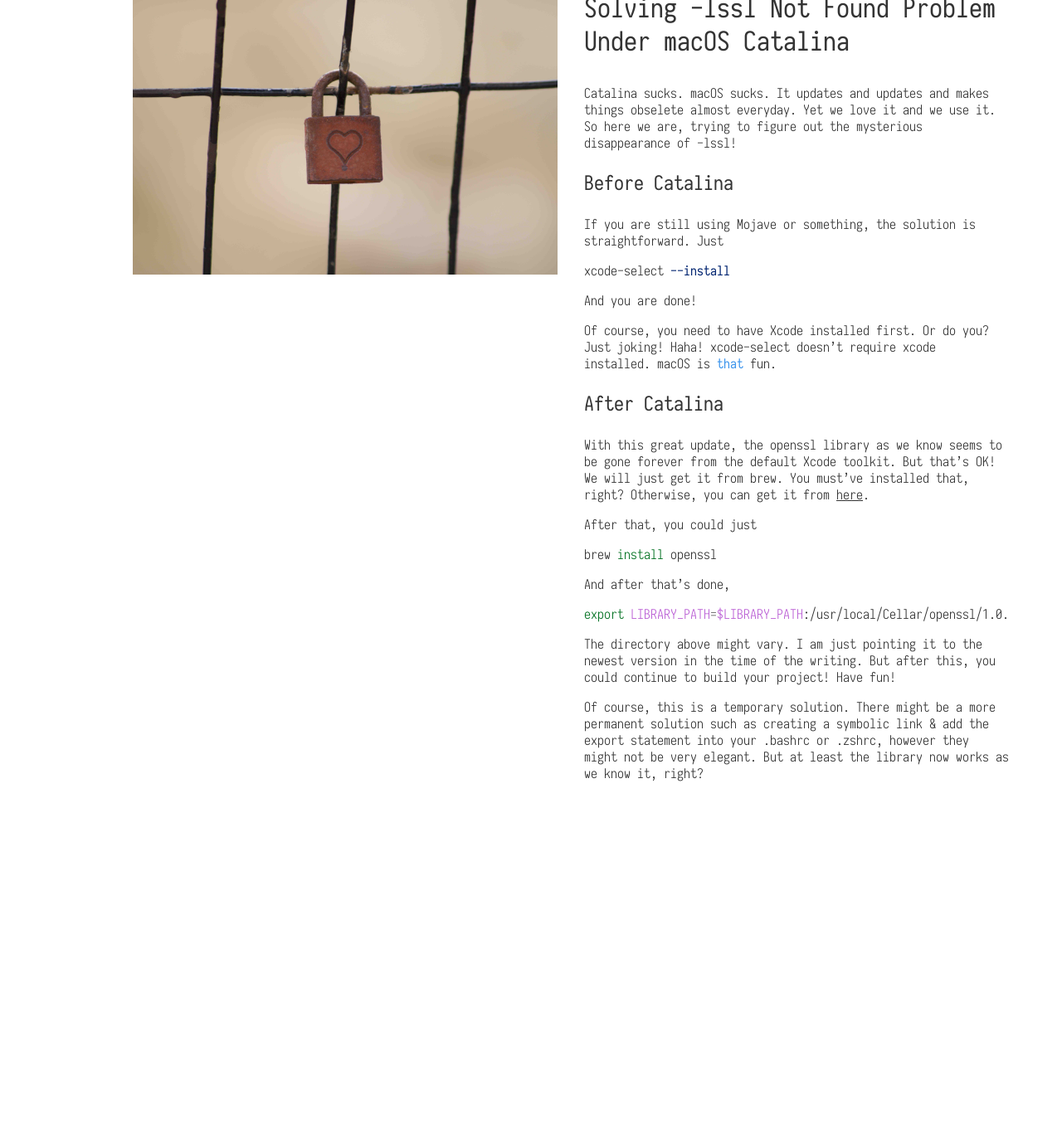
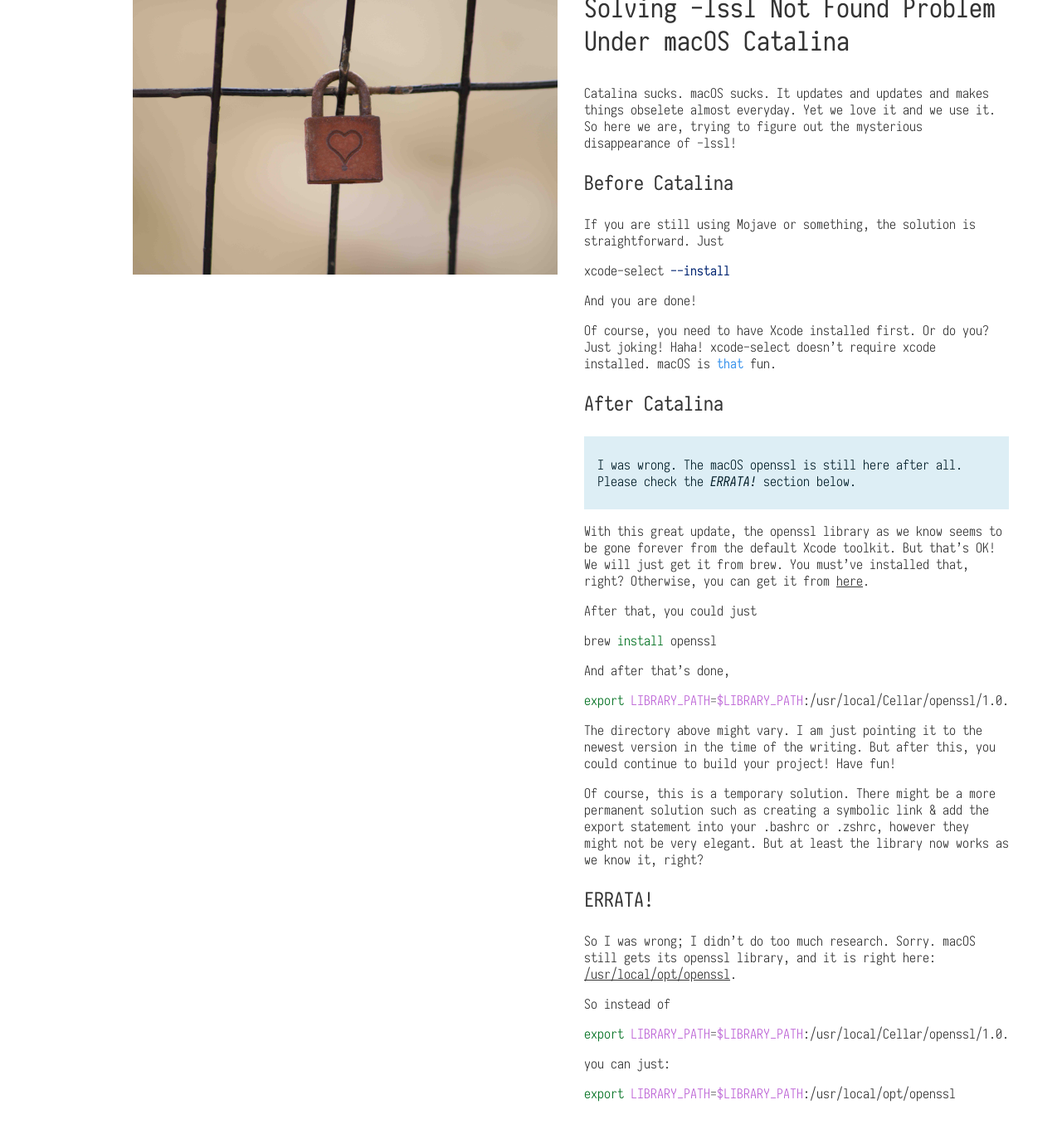
Before and after one commit to 42yeah/EoS, a Jekyll site: the page built from _posts/2019-12-23-macos-openssl.md, in a window 1280 px wide and 1400 px high, scrolled down 253 px. Shown: the top 1367 px of the window at 83% size. Built offline with Jekyll 4.4.1, drawn with Linux system fonts in a browser that asks for light colours; a script that is not in the unit is left out; before the commit the page ends 1275 px from its top, so only the background shows below that.

Commit message:
2019-12-25

````diff
--- a/_posts/2019-12-23-macos-openssl.md
+++ b/_posts/2019-12-23-macos-openssl.md
@@ -20,6 +20,8 @@ Of course, you need to have `Xcode` installed first. Or do you? Just joking! Hah
 
 ## After Catalina
 
+> I was wrong. The macOS `openssl` is still here after all. Please check the _ERRATA!_ section below.
+
 With this great update, the `openssl` library as we know seems to be gone forever from the default Xcode toolkit. But that's OK! We will just get it from `brew`. You must've installed that, right? Otherwise, you can get it from [here](https://brew.sh/).
 
 After that, you could just
@@ -37,3 +39,19 @@ export LIBRARY_PATH=$LIBRARY_PATH:/usr/local/Cellar/openssl/1.0.2t/lib
 The directory above might vary. I am just pointing it to the newest version in the time of the writing. But after this, you could continue to build your project! Have fun!
 
 Of course, this is a temporary solution. There might be a more permanent solution such as creating a symbolic link & add the `export` statement into your `.bashrc` or `.zshrc`, however they might not be very elegant. But at least the library now works as we know it, right?
+
+## ERRATA!
+
+So I was wrong; I didn't do too much research. Sorry. macOS still gets its `openssl` library, and it is right here: [/usr/local/opt/openssl](files:///usr/local/opt/openssl).
+
+So instead of
+
+```sh
+export LIBRARY_PATH=$LIBRARY_PATH:/usr/local/Cellar/openssl/1.0.2t/lib
+```
+
+you can just:
+
+```sh
+export LIBRARY_PATH=$LIBRARY_PATH:/usr/local/opt/openssl
+```
````
Also changed, not shown: _posts/2019-12-25-having-fun-with-mssql.md (added, +43 -0 lines), assets/bodie-pyndus-JXqMjodZ0uM-unsplash.jpg (added).
